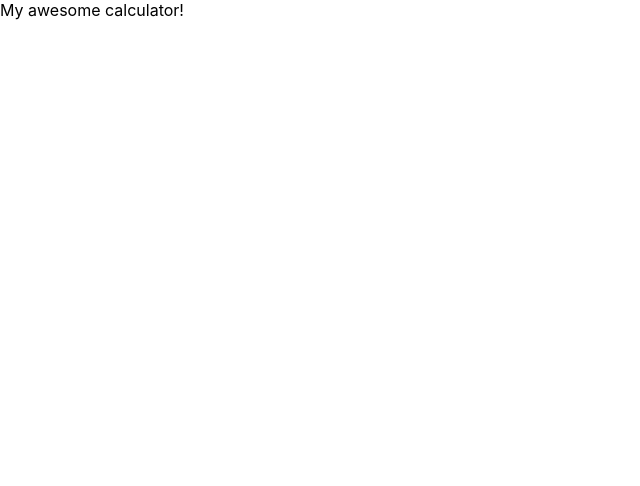
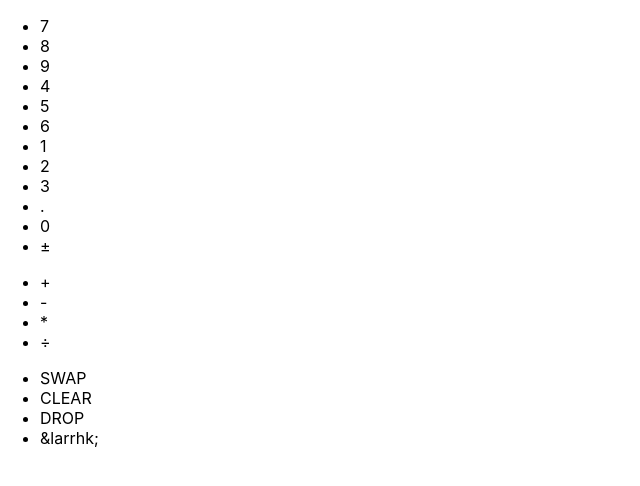
Before and after one commit to ElisabethAzemard/react-rpn, a React (Create React App) app: page / in a window 1280 px wide. Shown: the top 486 px of the page, without its empty margins (0-640 px from the left). Built offline with nearby package versions, Linux system fonts and the light colour scheme.

Commit message:
Add calculator basic structure.

```diff
--- a/src/components/Calculator.js
+++ b/src/components/Calculator.js
@@ -3,6 +3,7 @@ import React, { Component } from 'react';
 class Calculator extends Component {
 
     constructor(props) {
+
         super(props);
 
         this.state = {
@@ -13,7 +14,48 @@ class Calculator extends Component {
     render() {
 
         return (
-            <div>My awesome calculator!</div>
+            <div>
+                <div id="screen">
+                    <ul id="stack">
+
+                    </ul>
+
+                    <span id="current-number">
+
+                    </span>
+                </div>
+
+                <ul id="input-buttons">
+                    <li value="7"> 7 </li>
+                    <li value="8"> 8 </li>
+                    <li value="9"> 9 </li>
+                    <li value="4"> 4 </li>
+                    <li value="5"> 5 </li>
+                    <li value="6"> 6 </li>
+                    <li value="1"> 1 </li>
+                    <li value="2"> 2 </li>
+                    <li value="3"> 3 </li>
+
+                    <li value="10"> . </li>
+                    <li value="0"> 0 </li>
+                    <li value="11"> ± </li>
+                </ul>
+
+                <ul id="operator-buttons">
+                    <li value="add"> + </li>
+                    <li value="rem"> - </li>
+                    <li value="mult"> * </li>
+                    <li value="div"> ÷ </li>
+                </ul>
+
+                <ul id="action-buttons">
+                    <li id="swap"> SWAP </li>
+                    <li id="clear"> CLEAR </li>
+                    <li id="clear"> DROP </li>
+                    <li id="entrer"> &larrhk; </li>
+                </ul>
+
+            </div>
         )
     }
 
```
